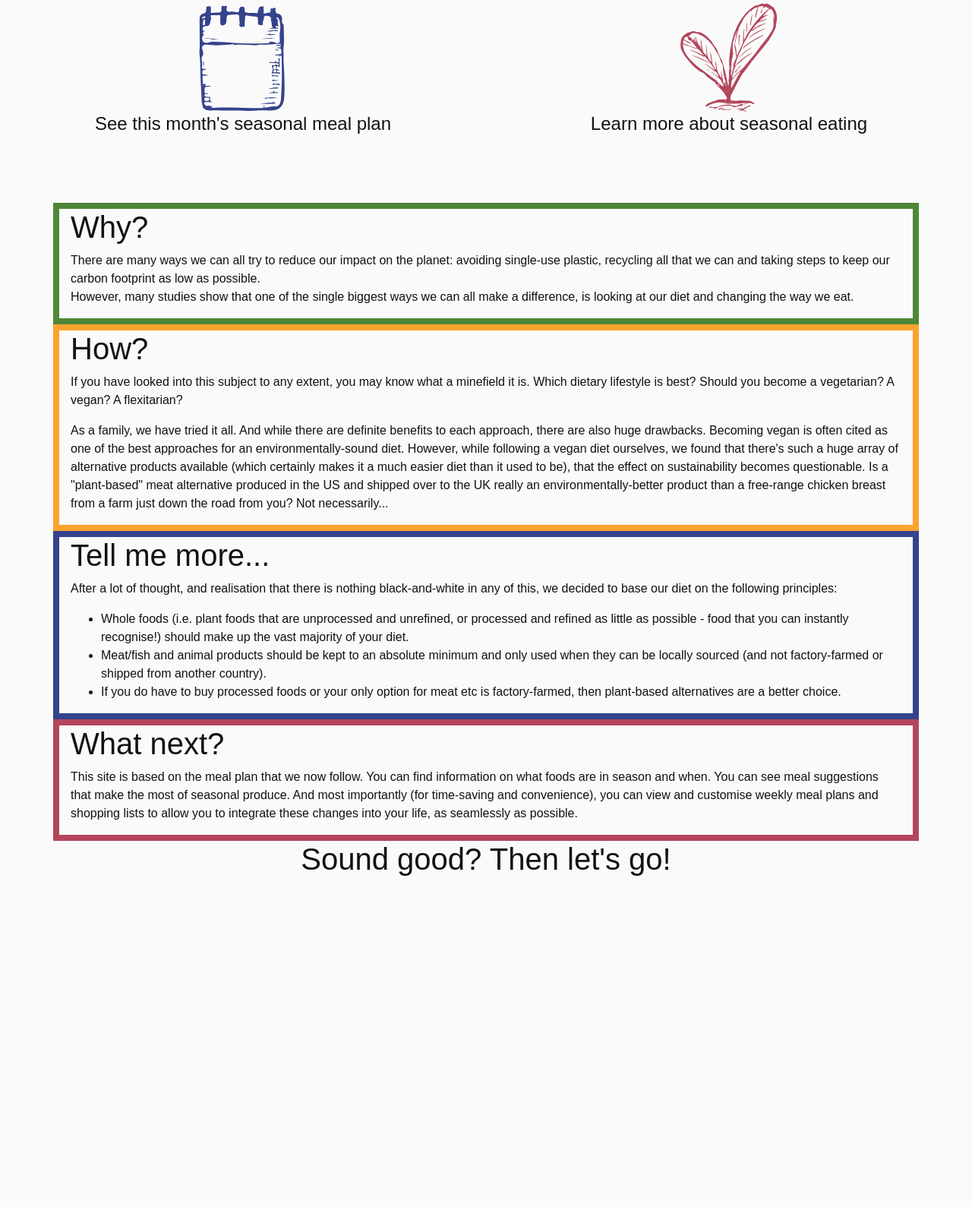
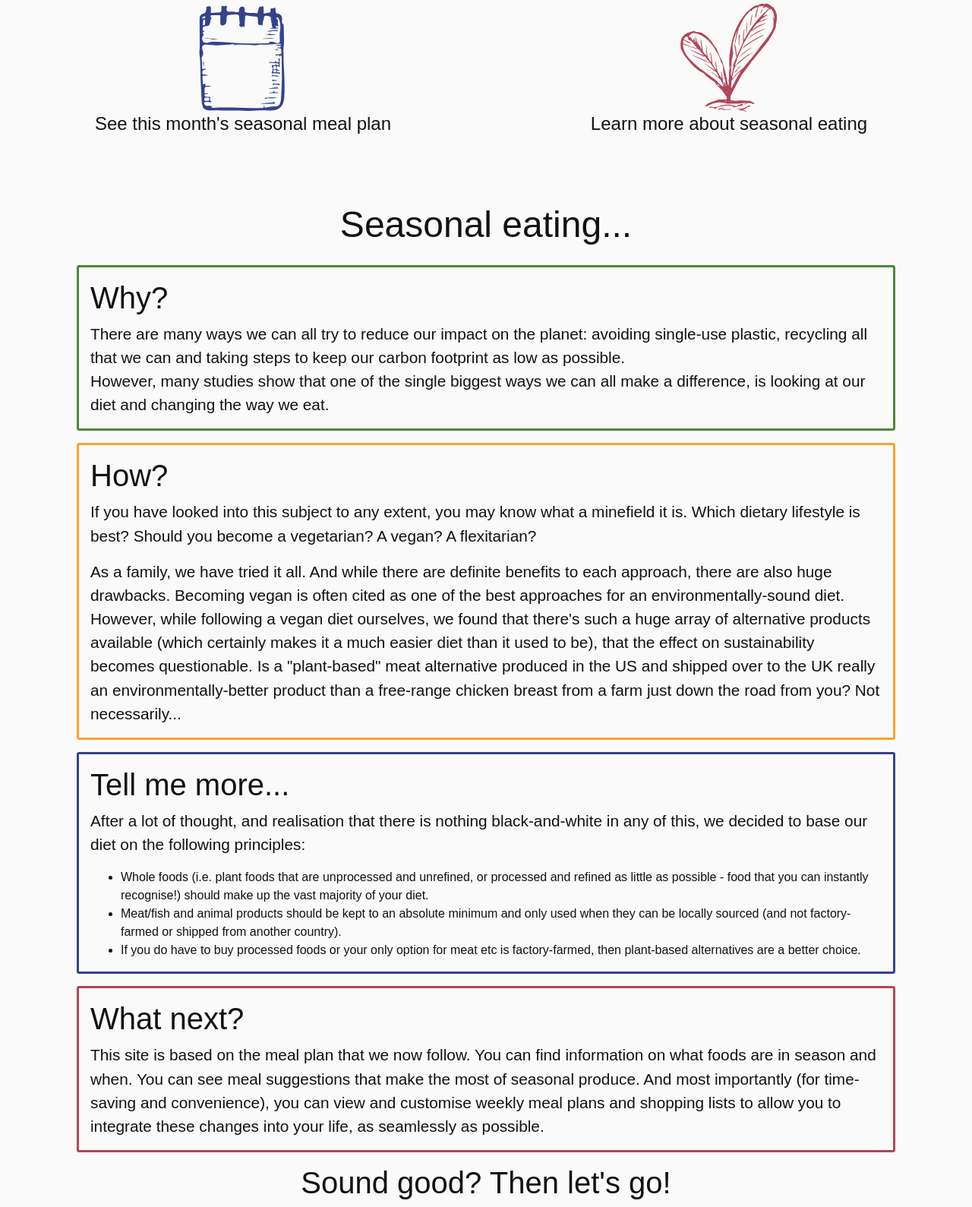
Before and after one commit to jess-bennett/eat-your-seasons, a Django app: page / in a window 1280 px wide. Shown: the part 565-2154 px from the top of the page at 76% size. Before the commit the page ends 1718 px from the top, so only its background shows below. Run offline with Django 3.2, Linux system fonts and the light colour scheme; some libraries are stand-ins or nearby versions; some web fonts are replaced.

Commit message:
Amend seasonal eating info section

```diff
--- a/home/templates/home/index.html
+++ b/home/templates/home/index.html
@@ -40,22 +40,27 @@
                 </a>
             </div>
             <div class="p-2 col-6 winter home-icons">
-                <a href="{% url 'dashboard' %}">
+                <a href="#seasonal-eating-info">
                 {% include "layout/icons/plant.html" %}
                 <h4>Learn more about seasonal eating</h4>
                 </a>
             </div>
         </div>
     </div>
-    <div class="container">
-        <div id="spring" class="row">
+    <div id="seasonal-eating-info" class="container">
+        <div class="row">
+            <div class="col text-center">
+            <h4 class="page-subheading">Seasonal eating...</h4>
+            </div>
+        </div>
+        <div id="spring" class="row pt-3 m-3 info-box">
             <div class="col">
                 <h1>Why?</h1>
                 <p>There are many ways we can all try to reduce our impact on the planet: avoiding single-use plastic, recycling all that we can and taking steps to keep our carbon footprint as low as possible.<br>
                 However, many studies show that one of the single biggest ways we can all make a difference, is looking at our diet and changing the way we eat.</p>
             </div>
         </div>
-        <div id="summer" class="row">
+        <div id="summer" class="row pt-3 m-3 info-box">
             <div class="col">
                 <h1>How?</h1>
                 <p>If you have looked into this subject to any extent, you may know what a minefield it is. Which dietary lifestyle is best? Should you become a vegetarian? A vegan? A flexitarian?</p>
@@ -66,7 +71,7 @@
                 </p>
             </div>
         </div>
-        <div id="autumn" class="row">
+        <div id="autumn" class="row pt-3 m-3 info-box">
             <div class="col">
                 <h1>Tell me more...</h1>
                 <p>After a lot of thought, and realisation that there is nothing black-and-white in any of this, we decided to base our diet on the following principles:</p>
@@ -77,7 +82,7 @@
                 </ul>
             </div>
         </div>
-        <div id="winter" class="row">
+        <div id="winter" class="row pt-3 m-3 info-box">
             <div class="col">
                 <h1>What next?</h1>
                 <p>This site is based on the meal plan that we now follow. You can find information on what foods are in season and when. You can see meal suggestions that make the most
--- a/static/css/base.css
+++ b/static/css/base.css
@@ -201,77 +201,39 @@ body {
 }
 
 .info-box {
-    color: var(--font);
     border-radius: 0.2rem;
-    cursor: pointer;
 }
 
-#spring, #spring-box {
-    border: 0.5rem solid var(--may);
+.info-box p {
+    font-size: 1.3rem;
 }
 
-#spring-box {
-    border-radius: 0.2rem;
-    font-size: 1.8rem;
-}
-
-#spring.info-active {
-    background-color: var(--may);
-    color: var(--contrast-font);
+#spring {
+    border: 0.2rem solid var(--may);
 }
 
 .spring > a > svg {
     fill: var(--may);
 }
 
-#summer, #summer-box {
-    border: 0.5rem solid var(--june);
-}
-
-#summer-box {
-    border-radius: 0.2rem;
-    font-size: 1.8rem;
-}
-
-#summer.info-active {
-    background-color: var(--june);
-    color: var(--contrast-font);
+#summer {
+    border: 0.2rem solid var(--june);
 }
 
 .summer > a > svg {
     fill: var(--june);
 }
 
-#autumn, #autumn-box {
-    border: 0.5rem solid var(--september);
-}
-
-#autumn-box {
-    border-radius: 0.2rem;
-    font-size: 1.8rem;
-}
-
-#autumn.info-active {
-    background-color: var(--september);
-    color: var(--contrast-font);
+#autumn {
+    border: 0.2rem solid var(--september);
 }
 
 .autumn > a > svg {
     fill: var(--september);
 }
 
-#winter, #winter-box {
-    border: 0.5rem solid var(--november);
-}
-
-#winter-box {
-    border-radius: 0.2rem;
-    font-size: 1.8rem;
-}
-
-#winter.info-active {
-    background-color: var(--november);
-    color: var(--contrast-font);
+#winter {
+    border: 0.2rem solid var(--november);
 }
 
 .winter > a > svg {
--- a/static/js/script.js
+++ b/static/js/script.js
@@ -1,7 +1,4 @@
 $(document).ready(function() {
-    $("#summer-box").hide();
-    $("#autumn-box").hide();
-    $("#winter-box").hide();
     let today = new Date()
     let month = today.toLocaleString('default', { month: 'long' }).toLowerCase();
     $("body").addClass(`month-${month}`);
@@ -36,12 +33,4 @@ $(".food-icons").click(function() {
     $(".food-icons").removeClass("food-icons-active");
     $(this).addClass("food-icons-active");
 });
-
-$(".info-box").click(function() {
-    $(".info-box").removeClass("info-active");
-    $(this).addClass("info-active");
-    $(".info-text").hide();
-    let selectBox = $(this).attr("id");
-    $(`#${selectBox}-box`).show();
 });
-});
```
Also changed, not shown: other parts of static/css/base.css (+12 -12 lines).
